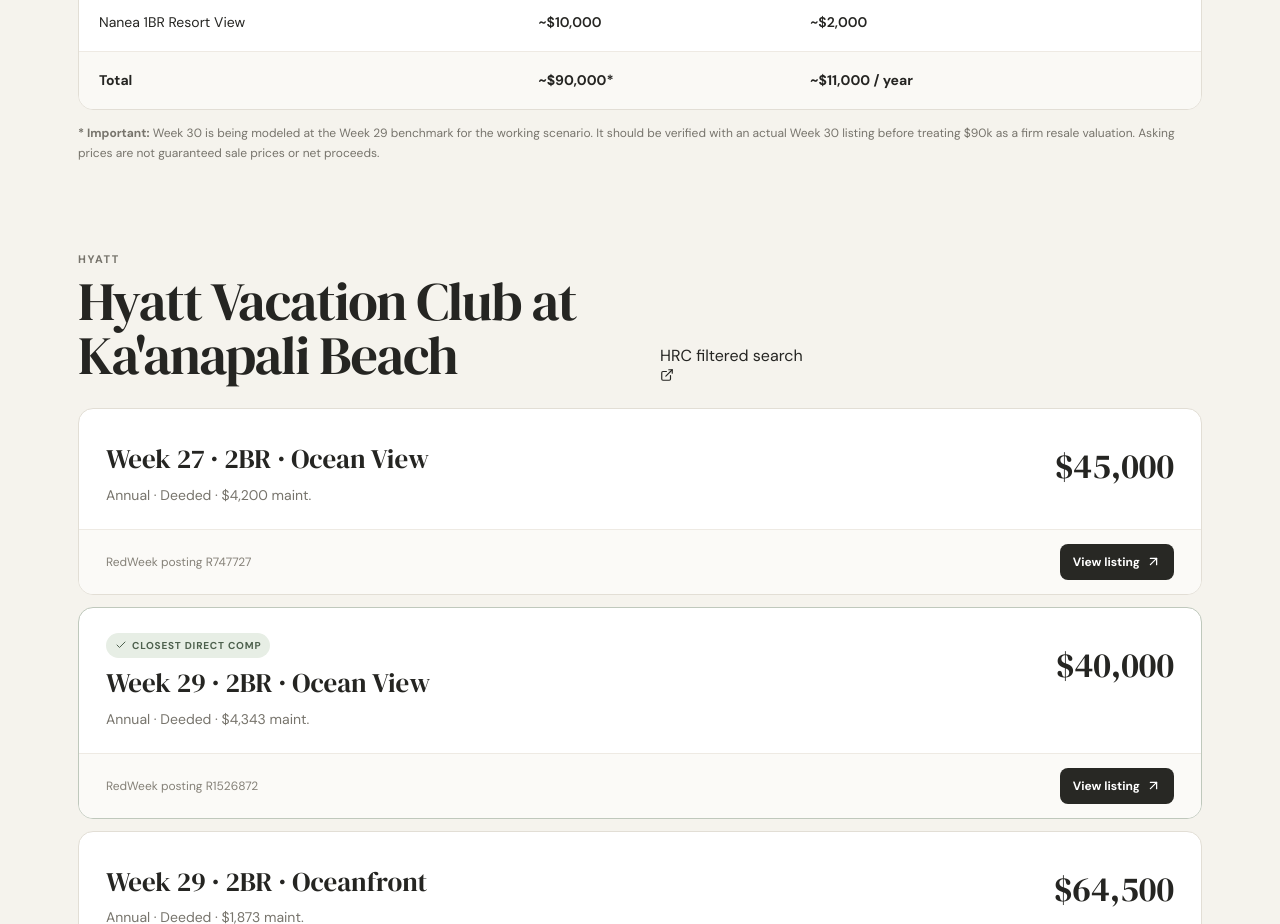
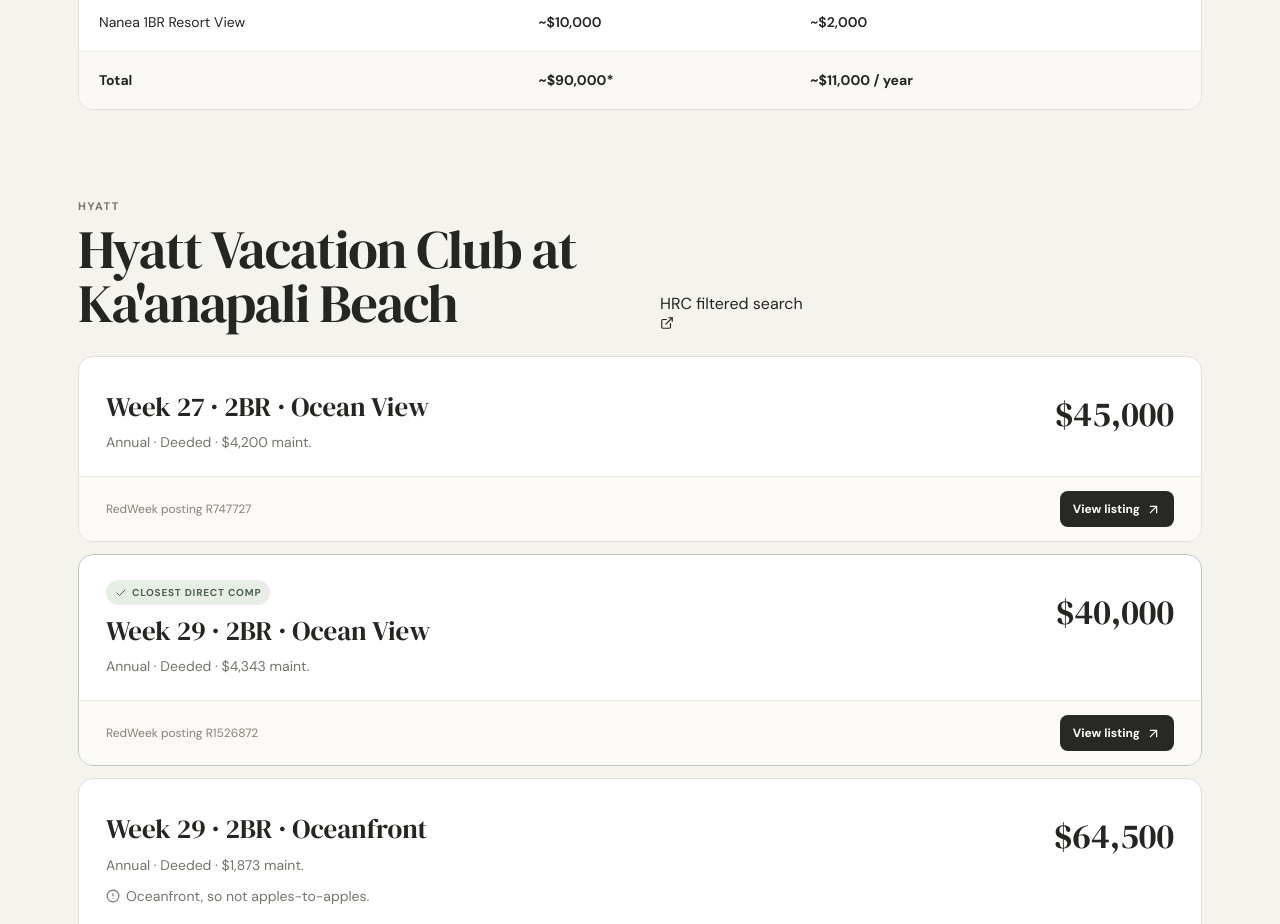
Before and after one commit to dougheindel/maui-resale, a React (Vite) app: page / in a window 1280 px wide. Shown: the part 800-1724 px from the top of the page. Built offline with nearby package versions, Linux system fonts and the light colour scheme.

Commit message:
Remove fine print regarding Week 30 benchmark
Removed important note about Week 30 valuation.

```diff
--- a/src/main.jsx
+++ b/src/main.jsx
@@ -83,8 +83,6 @@
             </table>
           </div>
 
-          <div className="fine-print"><strong>* Important:</strong> Week 30 is being modeled at the Week 29 benchmark for the working scenario. It should be verified with an actual Week 30 listing before treating $90k as a firm resale valuation. Asking prices are not guaranteed sale prices or net proceeds.</div>
-
         </section>
 
         <section className="section">
```
